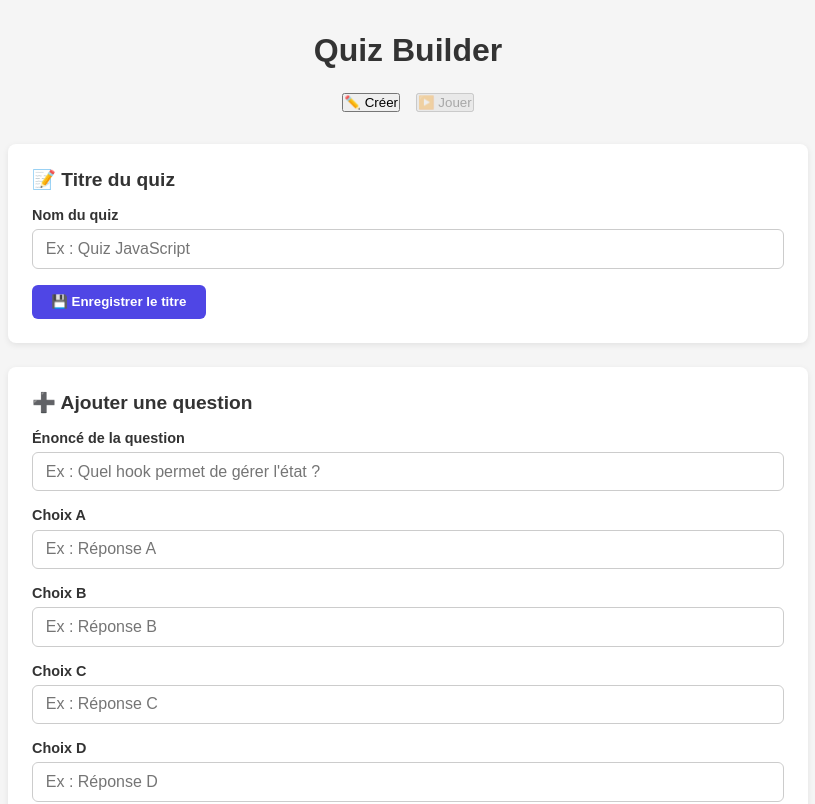
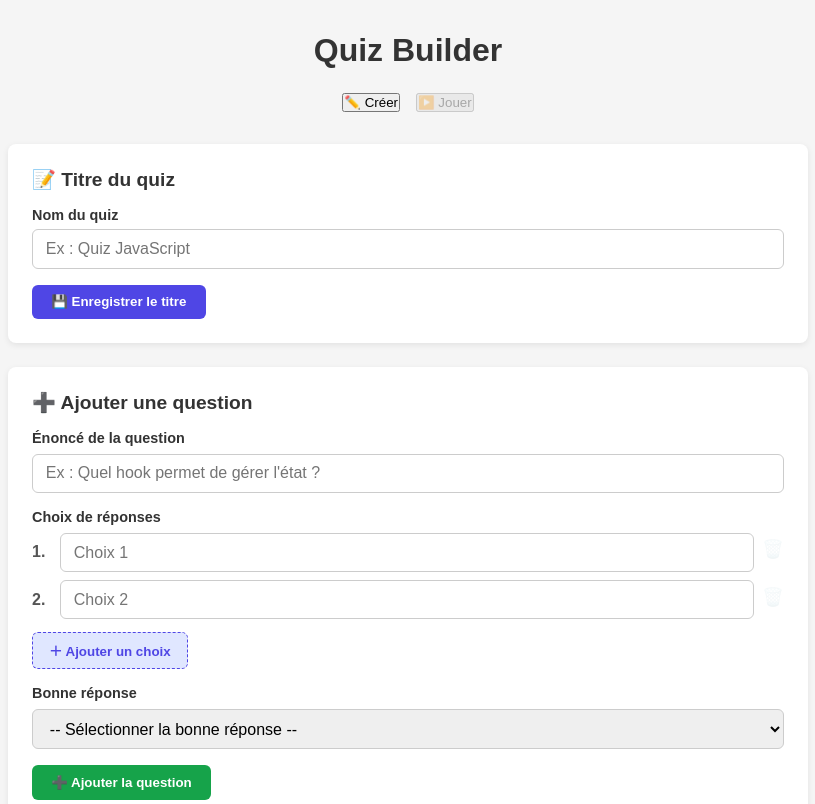
Before and after one commit to MedRaid1996/Quiz-Builder, a React (Vite) app: page / in a window 1280 px wide. Shown: the top 804 px of the page, without its empty margins (232-1047 px from the left). Built offline with nearby package versions, Linux system fonts and the light colour scheme.

Commit message:
feat: choix de réponses dynamiques dans QuestionForm

```diff
--- a/src/components/QuestionForm.jsx
+++ b/src/components/QuestionForm.jsx
@@ -2,67 +2,94 @@ import { useState } from 'react'
 
 // Composant formulaire pour ajouter une question au quiz
 // Utilise un formulaire CONTRÔLÉ avec useState
+// Les choix de réponse sont dynamiques (ajout/suppression)
 // Props : addQuestion (fonction pour ajouter la question à la liste)
 function QuestionForm({ addQuestion }) {
 
-    // State qui représente les données du formulaire
-    // Chaque champ est contrôlé par React
-    const [formData, setFormData] = useState({
-        texte: '',       // énoncé de la question
-        choixA: '',      // choix A
-        choixB: '',      // choix B
-        choixC: '',      // choix C
-        choixD: '',      // choix D
-        bonneReponse: '' // la bonne réponse parmi A, B, C, D
-    })
+    // State pour l'énoncé de la question
+    const [texte, setTexte] = useState('')
 
-    // State pour stocker les erreurs de validation
-    // { texte: '...', choixA: '...', bonneReponse: '...' }
+    // State pour la liste des choix — tableau de strings
+    // On commence avec 2 choix vides par défaut
+    const [choix, setChoix] = useState(['', ''])
+
+    // State pour l'index du choix sélectionné comme bonne réponse
+    const [bonneReponseIndex, setBonneReponseIndex] = useState('')
+
+    // State pour les erreurs de validation
     const [erreurs, setErreurs] = useState({})
 
-    // Mise à jour générique du formData quand un champ change
-    // On utilise le name du champ pour cibler la bonne propriété
-    const handleChange = (e) => {
-        const { name, value } = e.target
-        setFormData({ ...formData, [name]: value })
 
-        // On efface l'erreur du champ dès que l'utilisateur commence à taper
-        if (erreurs[name]) {
-            setErreurs({ ...erreurs, [name]: '' })
+    // --- GESTION DES CHOIX ---
+
+    // Met à jour le texte d'un choix selon son index
+    const handleChoixChange = (index, valeur) => {
+        const nouveauxChoix = [...choix]
+        nouveauxChoix[index] = valeur
+        setChoix(nouveauxChoix)
+
+        // Efface l'erreur du choix modifié
+        if (erreurs[`choix${index}`]) {
+            setErreurs({ ...erreurs, [`choix${index}`]: '' })
         }
     }
 
-    // Fonction de validation — retourne un objet d'erreurs
+    // Ajoute un nouveau choix vide à la fin de la liste
+    const ajouterChoix = () => {
+        setChoix([...choix, ''])
+    }
+
+    // Supprime un choix selon son index
+    // On ne permet pas de descendre sous 2 choix minimum
+    const supprimerChoix = (index) => {
+        if (choix.length <= 2) return
+
+        const nouveauxChoix = choix.filter((_, i) => i !== index)
+        setChoix(nouveauxChoix)
+
+        // Si la bonne réponse supprimée, on remet à vide
+        if (bonneReponseIndex === index) {
+            setBonneReponseIndex('')
+        }
+        // Si la bonne réponse était après le choix supprimé, on ajuste l'index
+        else if (bonneReponseIndex > index) {
+            setBonneReponseIndex(bonneReponseIndex - 1)
+        }
+    }
+
+
+    // --- VALIDATION ---
+
     const validerFormulaire = () => {
         const nouvellesErreurs = {}
 
-        if (formData.texte.trim() === '') {
+        // Vérification de l'énoncé
+        if (texte.trim() === '') {
             nouvellesErreurs.texte = 'L\'énoncé de la question est obligatoire.'
         }
-        if (formData.choixA.trim() === '') {
-            nouvellesErreurs.choixA = 'Le choix A est obligatoire.'
+
+        // Vérification que chaque choix est rempli
+        choix.forEach((c, index) => {
+            if (c.trim() === '') {
+                nouvellesErreurs[`choix${index}`] = `Le choix ${index + 1} est obligatoire.`
             }
-        if (formData.choixB.trim() === '') {
-            nouvellesErreurs.choixB = 'Le choix B est obligatoire.'
-        }
-        if (formData.choixC.trim() === '') {
-            nouvellesErreurs.choixC = 'Le choix C est obligatoire.'
-        }
-        if (formData.choixD.trim() === '') {
-            nouvellesErreurs.choixD = 'Le choix D est obligatoire.'
-        }
-        if (formData.bonneReponse === '') {
+        })
+
+        // Vérification qu'une bonne réponse est sélectionnée
+        if (bonneReponseIndex === '') {
             nouvellesErreurs.bonneReponse = 'Tu dois sélectionner la bonne réponse.'
         }
 
         return nouvellesErreurs
     }
 
-    // Soumission du formulaire
+
+    // --- SOUMISSION ---
+
     const handleSubmit = (e) => {
         e.preventDefault()
 
-        // On valide tous les champs
+        // Validation du formulaire
         const erreursDetectees = validerFormulaire()
 
         // S'il y a des erreurs, on les affiche et on arrête
@@ -71,33 +98,26 @@ function QuestionForm({ addQuestion }) {
             return
         }
 
-        // Construction de l'objet question à envoyer au parent
+        // Construction de l'objet question
         const nouvelleQuestion = {
-            texte: formData.texte.trim(),
-            choix: [
-                formData.choixA.trim(),
-                formData.choixB.trim(),
-                formData.choixC.trim(),
-                formData.choixD.trim(),
-            ],
+            texte: texte.trim(),
+            choix: choix.map((c) => c.trim()),
             // La bonne réponse est le texte du choix sélectionné
-            bonneReponse: formData[`choix${formData.bonneReponse}`].trim(),
+            bonneReponse: choix[bonneReponseIndex].trim(),
         }
 
-        // On envoie la question au composant parent (App)
+        // Envoi au composant parent
         addQuestion(nouvelleQuestion)
 
-        // On remet le formulaire à zéro après l'ajout
-        setFormData({
-            texte: '',
-            choixA: '',
-            choixB: '',
-            choixC: '',
-            choixD: '',
-            bonneReponse: '',
-        })
+        // Remise à zéro du formulaire
+        setTexte('')
+        setChoix(['', ''])
+        setBonneReponseIndex('')
         setErreurs({})
     }
+
+
+    // --- RENDU ---
 
     return (
         <div style={styles.container}>
@@ -113,77 +133,117 @@ function QuestionForm({ addQuestion }) {
                     <input
                         id="texte"
                         type="text"
-                        name="texte"
-                        value={formData.texte}
-                        onChange={handleChange}
+                        value={texte}
+                        onChange={(e) => {
+                            setTexte(e.target.value)
+                            if (erreurs.texte) setErreurs({ ...erreurs, texte: '' })
+                        }}
                         placeholder="Ex : Quel hook permet de gérer l'état ?"
                         style={{
                             ...styles.input,
                             borderColor: erreurs.texte ? 'red' : '#ccc',
                         }}
                     />
-                    {/* Affichage de l'erreur si le champ est vide */}
                     {erreurs.texte && (
                         <span style={styles.erreur}>❌ {erreurs.texte}</span>
                     )}
                 </div>
 
-                {/* Champs : les 4 choix de réponse */}
-                {['A', 'B', 'C', 'D'].map((lettre) => (
-                    <div key={lettre} style={styles.groupe}>
-                        <label htmlFor={`choix${lettre}`} style={styles.label}>
-                            Choix {lettre}
-                        </label>
+                {/* Section : liste des choix dynamiques */}
+                <div style={styles.groupe}>
+                    <label style={styles.label}>Choix de réponses</label>
+
+                    {choix.map((c, index) => (
+                        <div key={index} style={styles.ligneChoix}>
+
+                            {/* Numéro du choix */}
+                            <span style={styles.numeroChoix}>{index + 1}.</span>
+
+                            {/* Champ texte du choix */}
+                            <div style={{ flex: 1 }}>
                                 <input
-                            id={`choix${lettre}`}
                                     type="text"
-                            name={`choix${lettre}`}
-                            value={formData[`choix${lettre}`]}
-                            onChange={handleChange}
-                            placeholder={`Ex : Réponse ${lettre}`}
+                                    value={c}
+                                    onChange={(e) => handleChoixChange(index, e.target.value)}
+                                    placeholder={`Choix ${index + 1}`}
                                     style={{
                                         ...styles.input,
-                                borderColor: erreurs[`choix${lettre}`] ? 'red' : '#ccc',
+                                        width: '100%',
+                                        borderColor: erreurs[`choix${index}`] ? 'red' : '#ccc',
                                     }}
                                 />
-                        {erreurs[`choix${lettre}`] && (
-                            <span style={styles.erreur}>❌ {erreurs[`choix${lettre}`]}</span>
+                                {erreurs[`choix${index}`] && (
+                                    <span style={styles.erreur}>❌ {erreurs[`choix${index}`]}</span>
                                 )}
+                            </div>
+
+                            {/* Bouton supprimer le choix (désactivé si moins de 2 choix) */}
+                            <button
+                                type="button"
+                                onClick={() => supprimerChoix(index)}
+                                disabled={choix.length <= 2}
+                                style={{
+                                    ...styles.boutonSupprimer,
+                                    opacity: choix.length <= 2 ? 0.3 : 1,
+                                    cursor: choix.length <= 2 ? 'not-allowed' : 'pointer',
+                                }}
+                                title="Supprimer ce choix"
+                            >
+                                🗑️
+                            </button>
+
                         </div>
                     ))}
 
-                {/* Sélection de la bonne réponse */}
+                    {/* Bouton pour ajouter un nouveau choix */}
+                    <button
+                        type="button"
+                        onClick={ajouterChoix}
+                        style={styles.boutonAjouterChoix}
+                    >
+                        ＋ Ajouter un choix
+                    </button>
+
+                </div>
+
+                {/* Sélection de la bonne réponse parmi les choix remplis */}
                 <div style={styles.groupe}>
                     <label htmlFor="bonneReponse" style={styles.label}>
                         Bonne réponse
                     </label>
                     <select
                         id="bonneReponse"
-                        name="bonneReponse"
-                        value={formData.bonneReponse}
-                        onChange={handleChange}
+                        value={bonneReponseIndex}
+                        onChange={(e) => {
+                            setBonneReponseIndex(Number(e.target.value))
+                            if (erreurs.bonneReponse) setErreurs({ ...erreurs, bonneReponse: '' })
+                        }}
                         style={{
                             ...styles.input,
                             borderColor: erreurs.bonneReponse ? 'red' : '#ccc',
                         }}
                     >
                         <option value="">-- Sélectionner la bonne réponse --</option>
-                        <option value="A">Choix A</option>
-                        <option value="B">Choix B</option>
-                        <option value="C">Choix C</option>
-                        <option value="D">Choix D</option>
+                        {/* On affiche seulement les choix qui ont du texte */}
+                        {choix.map((c, index) => (
+                            c.trim() !== '' && (
+                                <option key={index} value={index}>
+                                    {index + 1}. {c}
+                                </option>
+                            )
+                        ))}
                     </select>
                     {erreurs.bonneReponse && (
                         <span style={styles.erreur}>❌ {erreurs.bonneReponse}</span>
                     )}
                 </div>
 
-                <button type="submit" style={styles.bouton}>
+                {/* Bouton soumettre */}
+                <button type="submit" style={styles.boutonSoumettre}>
                     ➕ Ajouter la question
                 </button>
 
             </form>
-
         </div>
     )
 }
@@ -209,7 +269,7 @@ const styles = {
     groupe: {
         display: 'flex',
         flexDirection: 'column',
-        gap: '0.4rem',
+        gap: '0.5rem',
     },
     label: {
         fontWeight: 'bold',
@@ -222,11 +282,35 @@ const styles = {
         fontSize: '1rem',
         outline: 'none',
     },
-    erreur: {
-        color: 'red',
-        fontSize: '0.85rem',
+    ligneChoix: {
+        display: 'flex',
+        alignItems: 'flex-start',
+        gap: '0.5rem',
     },
-    bouton: {
+    numeroChoix: {
+        paddingTop: '0.65rem',
+        fontWeight: 'bold',
+        color: '#555',
+        minWidth: '20px',
+    },
+    boutonSupprimer: {
+        background: 'none',
+        border: 'none',
+        fontSize: '1.1rem',
+        paddingTop: '0.4rem',
+    },
+    boutonAjouterChoix: {
+        padding: '0.5rem 1rem',
+        backgroundColor: '#e0e7ff',
+        color: '#4f46e5',
+        border: '1px dashed #4f46e5',
+        borderRadius: '6px',
+        cursor: 'pointer',
+        fontWeight: 'bold',
+        alignSelf: 'flex-start',
+        marginTop: '0.3rem',
+    },
+    boutonSoumettre: {
         padding: '0.6rem 1.2rem',
         backgroundColor: '#16a34a',
         color: '#fff',
@@ -236,6 +320,10 @@ const styles = {
         fontWeight: 'bold',
         alignSelf: 'flex-start',
     },
+    erreur: {
+        color: 'red',
+        fontSize: '0.85rem',
+    },
 }
 
 export default QuestionForm
```
Lines whose indentation alone changed are shown as unchanged.
